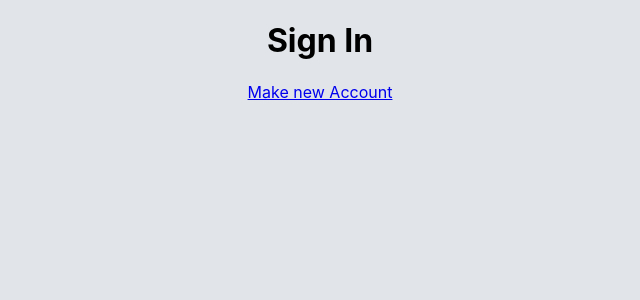
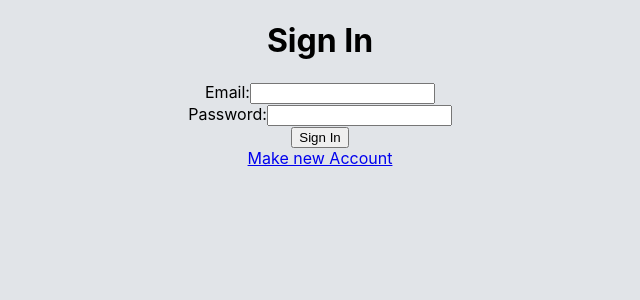
Before and after one commit to tayaraClone/tayaraClone, a React (Create React App) app in the folder client/: page /signin in a window 1280 px wide. Shown: the top 300 px of the page, without its empty margins (320-960 px from the left). Built offline with nearby package versions, Linux system fonts and the light colour scheme.

Commit message:
done with sign in

```diff
--- a/client/src/App.js
+++ b/client/src/App.js
@@ -20,7 +20,7 @@ class App extends React.Component {
   }
 
   openAccount() {
-    this.setState({ opendAcc: true });
+    this.setState({ openedAcc: true });
   }
 
   componentWillMount() {
--- a/client/src/components/loginSignup/signin.js
+++ b/client/src/components/loginSignup/signin.js
@@ -1,6 +1,6 @@
 import React, { Component } from 'react';
 import { Link } from 'react-router-dom';
-
+import accServices from './../../services/accountServices'
 class Signin extends Component {
     constructor(props) {
         super(props);
@@ -9,10 +9,28 @@ class Signin extends Component {
             password: ""
         }
     }
+    onchange(e) {
+        this.setState({ [e.target.name]: e.target.value });
+    }
+
+    onclick(e) {
+        e.preventDefault()
+        let emailValidator = /@./;
+        if (this.state.password < 9 || emailValidator.test(this.state.email)) {
+            accServices.signIn(this.state, this.props.openAccount)
+        }
+    }
     render() {
         return (
             <div>
                 <h1>Sign In</h1>
+                <form>
+                    <label for="email">Email:</label>
+                    <input id="inEmail" type="text" name="email" onChange={this.onchange.bind(this)}></input><br></br>
+                    <label for="password">Password:</label>
+                    <input id="inPass" type="password" name="password" onChange={this.onchange.bind(this)}></input><br></br>
+                    <button onClick={this.onclick.bind(this)}>Sign In</button>
+                </form>
                 <Link to="/signup" >Make new Account</Link>
             </div>
         )
--- a/client/src/services/accountServices.js
+++ b/client/src/services/accountServices.js
@@ -12,7 +12,7 @@ export default {
             .catch(err => console.log(err))
     },
     signIn: async (data, openAcc) => {
-        axios.post('http://localhost:5000:signin', data)
+        axios.post('http://localhost:5000/signin', data)
             .then(res => {
                 let { id } = res.data.results;
                 localStorage.setItem('___________id', id);
```
Also changed, not shown: 1 other file (tests, documents, lock files or other folders).
